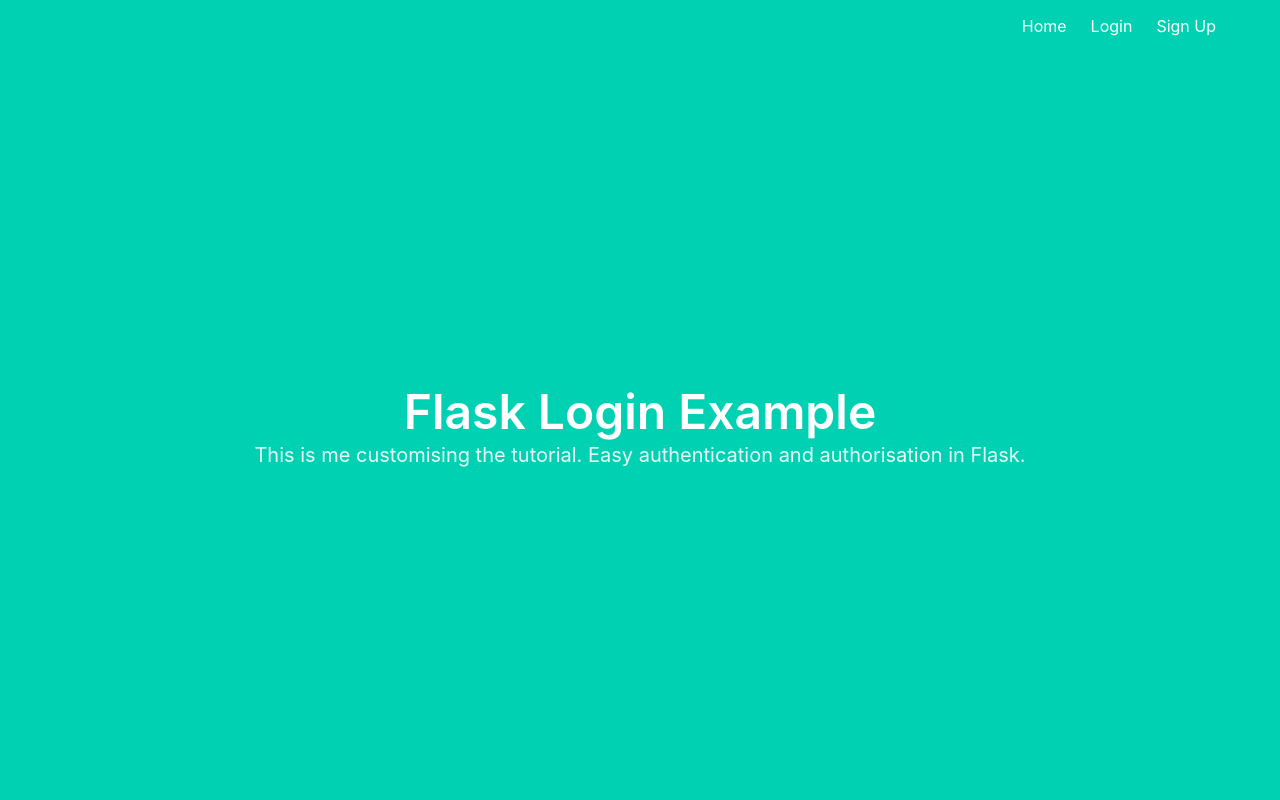
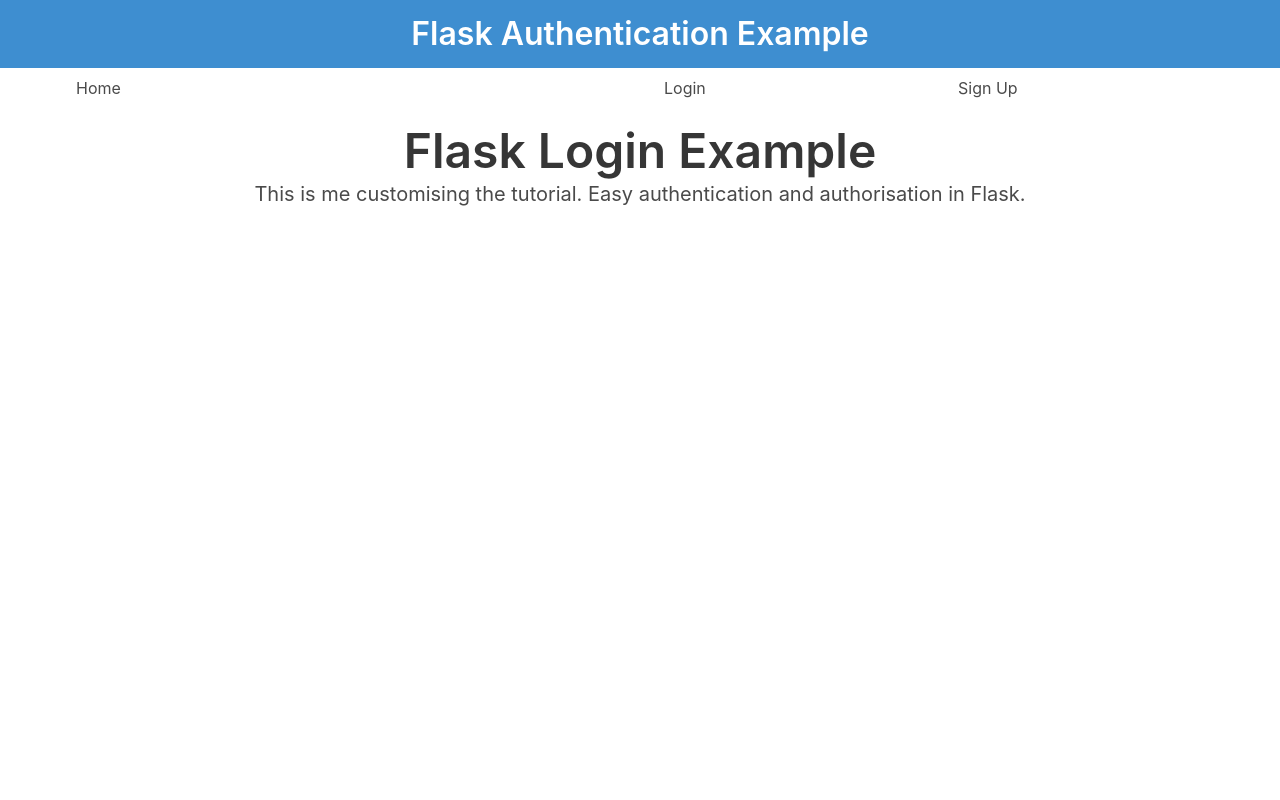
Before and after one commit to chriscn/flask-auth-app, a Flask app: page / in a window 1280 px wide. Run offline with Flask 2, Linux system fonts and the light colour scheme.

Commit message:
Rewrote the base template, using more bulma.

```diff
--- a/flask_auth_app/templates/base.html
+++ b/flask_auth_app/templates/base.html
@@ -8,45 +8,47 @@
         <link rel="stylesheet" href="https://cdn.jsdelivr.net/npm/bulma@0.9.3/css/bulma.min.css">
     </head>
     <body>
-        <section class="hero is-primary is-fullheight">
-            <div class="hero-head">
-                <nav class="navbar">
+      <section class="hero is-info p-4 has-text-centered">
+          <h1 class="title">Flask Authentication Example</h1>
+      </section>
       <div class="container">
-                        <div id="navbarMenuHeroA" class="navbar-menu">
-                            <div class="navbar-end">
+        <div class="columns">
+          <div class="column is-half">
             <a href="{{ url_for('main.index') }}" class="navbar-item">
               Home
             </a>
+          </div>
           {% if current_user.is_authenticated %}
+          <div class="column">
             <a href="{{ url_for('main.profile') }}" class="navbar-item">
               Profile
           </a>
+          </div>
           {% endif %}
           {% if not current_user.is_authenticated %}
+          <div class="column">
             <a href="{{ url_for('auth.login') }}" class="navbar-item">
                 Login
             </a>
+          </div>
+          <div class="column">
             <a href="{{ url_for('auth.signup') }}" class="navbar-item">
                 Sign Up
             </a>
+          </div>
           {% endif %}
           {% if current_user.is_authenticated %}
+          <div class="column">
             <a href="{{ url_for('auth.logout') }}" class="navbar-item">
                 Logout
             </a>
+         </div>
           {% endif %}
         </div>
       </div>
-                    </div>
-                </nav>
-            </div>
-
-            <div class="hero-body">
-                <div class="container has-text-centered">
+      <div class="container has-text-centered p-4">
         {% block content %}
         {% endblock %}
       </div>
-            </div>
-        </section>
     </body>
 </html>
```
Lines whose indentation alone changed are shown as unchanged.
